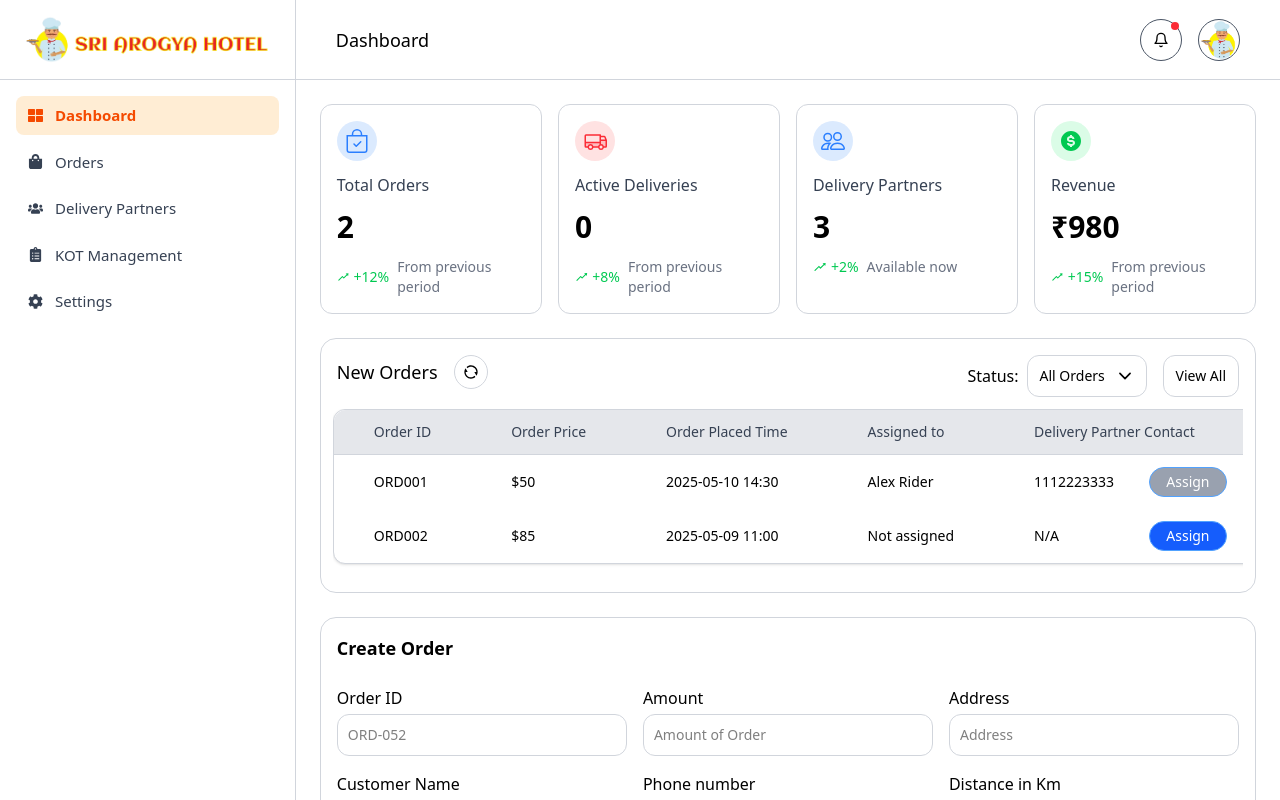
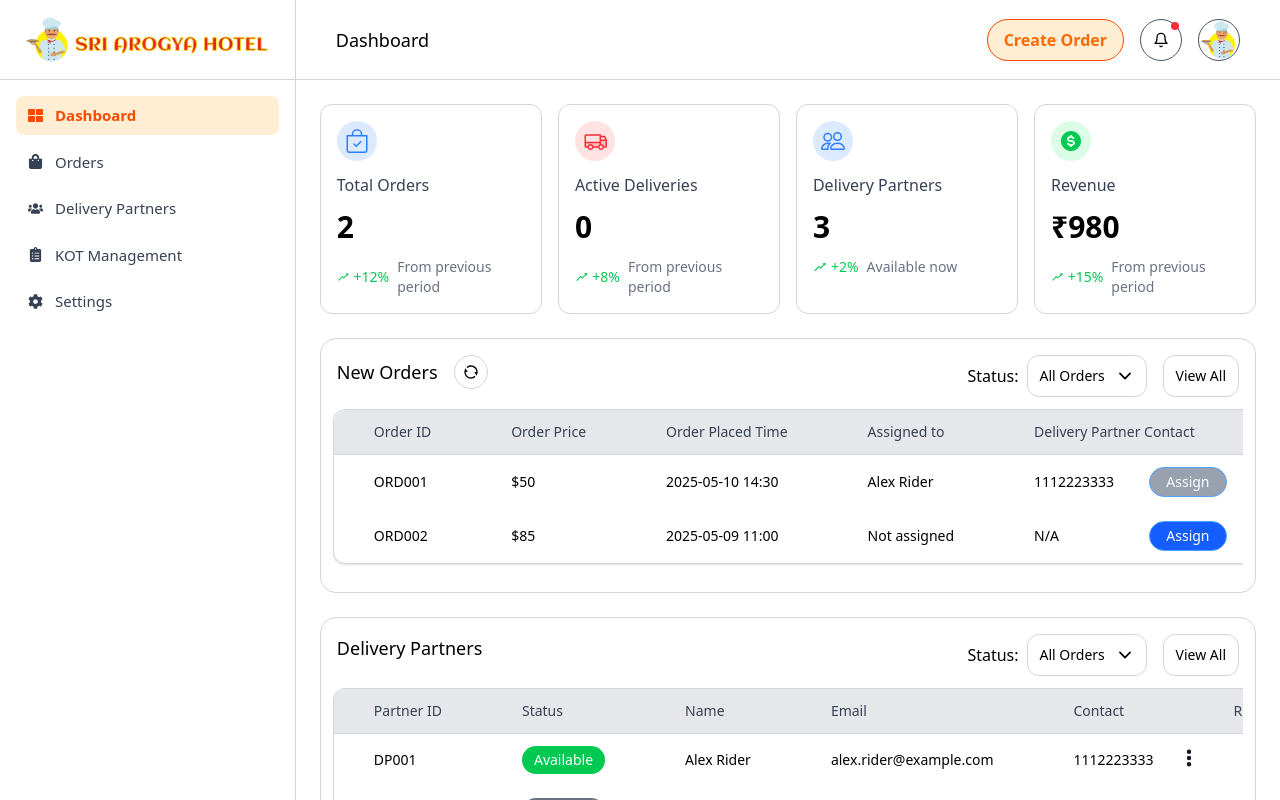
Before and after one commit to MaiNehaHu/Arogya-Hotels, a React (Vite) app in the folder Client/: page /admin/dashboard in a window 1280 px wide. Built offline with nearby package versions, Linux system fonts and the light colour scheme.

Commit message:
delivery partner, model

```diff
--- a/Client/src/components/dashboard/NavBar.tsx
+++ b/Client/src/components/dashboard/NavBar.tsx
@@ -5,9 +5,12 @@ import { useEffect, useState } from "react";
 import { IoPersonCircleOutline } from "react-icons/io5";
 import { PiGear } from "react-icons/pi";
 import { Link, useLocation } from "react-router-dom";
+import Model from "../../layouts/Model";
+import CreateOrder from "./main/CreateOrder";
 
 const NavBar = () => {
   const [showDropDown, setShowDropDown] = useState(false);
+  const [showCreateOrderModal, setShowCreateOrderModal] = useState(false);
   const location = useLocation();
 
   const pathTitleMap: { [key: string]: string } = {
@@ -26,6 +29,16 @@ const NavBar = () => {
       <h1 className="text-lg font-medium">{currentTitle}</h1>
 
       <div className="flex flex-row gap-x-4">
+        <button onClick={() => setShowCreateOrderModal(true)} className="relative border border-orange-600 text-orange-500 font-semibold bg-orange-100 text-base py-2 px-4 rounded-full hover:bg-orange-500 hover:text-white transition-colors cursor-pointer">
+          Create Order
+        </button>
+
+        {showCreateOrderModal &&
+          <Model isOpen={showCreateOrderModal} onClose={() => setShowCreateOrderModal(false)}>
+            <CreateOrder />
+          </Model>
+        }
+
         <button className="relative border border-gray-600 text-base p-3 rounded-full hover:bg-black hover:text-white transition-colors cursor-pointer">
           <LuBell />
 
--- a/Client/src/components/dashboard/main/CreateOrder.tsx
+++ b/Client/src/components/dashboard/main/CreateOrder.tsx
@@ -5,7 +5,7 @@ const CreateOrder = () => {
     const appearenNoneForNumber = " appearance-none [&::-webkit-inner-spin-button]:appearance-none [&::-webkit-outer-spin-button]:appearance-none";
 
     return (
-        <div className='border border-gray-300 rounded-2xl p-4 mt-6'>
+        <div className='border border-gray-300 rounded-2xl p-4'>
             <h1 className='text-lg font-semibold mb-2'>Create Order</h1>
 
             <section className="flex flex-col gap-y-4">
--- /dev/null
+++ b/Client/src/components/dashboard/main/DeliveryPartners.tsx
@@ -0,0 +1,142 @@
+import React, { useEffect, useState } from 'react';
+import { IoChevronDownOutline } from 'react-icons/io5';
+import DropDown from '../DropDown';
+import { Link } from 'react-router-dom';
+import { PiDotsThreeOutlineVerticalFill } from 'react-icons/pi';
+import { RiRefreshLine } from 'react-icons/ri';
+
+const deliveryPartnerHeaders = [
+    "Partner ID",
+    "Status",
+    "Name",
+    "Email",
+    "Contact",
+    "Region",
+    "Total Deliveries",
+    ""
+];
+
+const samplePartners = [
+    {
+        partner_id: "DP001",
+        name: "Alex Rider",
+        email: "alex.rider@example.com",
+        contact: "1112223333",
+        region: "Downtown",
+        total_deliveries: 128,
+        status: "Available"
+    },
+    {
+        partner_id: "DP002",
+        name: "Maria Hill",
+        email: "maria.hill@example.com",
+        contact: "4445556666",
+        region: "Uptown",
+        total_deliveries: 94,
+        status: "Busy"
+    }
+];
+
+const DeliveryPartners = () => {
+    const [status, setStatus] = useState("");
+    const [showOptions, setShowOptions] = useState("");
+
+    useEffect(() => {
+        const handleClickOutside = (event: MouseEvent) => {
+            const target = event.target as HTMLElement;
+            if (
+                !target.closest(".options-dropdown") &&
+                !target.closest(".options-button")
+            ) {
+                setShowOptions("");
+            }
+        };
+        document.addEventListener("mousedown", handleClickOutside);
+        return () => document.removeEventListener("mousedown", handleClickOutside);
+    }, []);
+
+    return (
+        <div className='border border-gray-300 rounded-2xl p-3 mt-6'>
+            <header className="flex flex-row items-start justify-between p-1">
+                <section className="flex flex-row items-center gap-4">
+                    <h1 className="text-lg font-medium">Delivery Partners</h1>
+
+                    {/* <button className="cursor-pointer p-2 rounded-full border border-gray-300 hover:bg-black hover:text-white transition-colors">
+                        <RiRefreshLine />
+                    </button> */}
+                </section>
+
+                <section className="flex flex-row gap-4 items-center">
+                    <div className="flex flex-row gap-2 items-center">
+                        <p>Status:</p>
+                        <DropDown ArrayObj={["All Orders", "Preparing", "Out for Delivery", "Delivered", "Cancelled"]} setValue={setStatus} />
+                    </div>
+                    <Link to="/admin/orders">
+                        <button className='border border-gray-300 rounded-xl py-2.5 px-3 text-sm font-medium hover:text-white hover:bg-orange-500 cursor-pointer transition-colors'>
+                            View All
+                        </button>
+                    </Link>
+                </section>
+            </header>
+
+            <div className="overflow-x-auto w-full pb-4 mt-2">
+                <div className="bg-white w-fit border border-gray-300 shadow rounded-xl">
+                    <table className="min-w-full text-left">
+                        <thead className="bg-gray-200 text-gray-700 border-b border-gray-300 text-sm font-semibold">
+                            <tr>
+                                {deliveryPartnerHeaders.map((title, idx) => (
+                                    <th
+                                        key={idx}
+                                        className={`py-3 px-10  text-nowrap font-medium ${idx === 0 ? "rounded-tl-xl" : idx === deliveryPartnerHeaders.length - 1 ? "rounded-tr-xl" : ""}`}
+                                    >
+                                        {title}
+                                    </th>
+                                ))}
+                            </tr>
+                        </thead>
+                        <tbody>
+                            {samplePartners.length > 0 ? (
+                                samplePartners.map((partner, index) => (
+                                    <tr key={index}>
+                                        <td className="py-3 px-10 text-sm text-nowrap">{partner.partner_id}</td>
+                                        <td className="py-3 px-10 text-sm text-nowrap">
+                                            <div className={"px-3 py-1 rounded-full text-center text-white font-medium" + ` ${partner.status === "Available" ? "bg-green-500" : "bg-gray-500"}`}>{partner.status}</div>
+                                        </td>
+                                        <td className="py-3 px-10 text-sm text-nowrap">{partner.name}</td>
+                                        <td className="py-3 px-10 text-sm text-nowrap">{partner.email}</td>
+                                        <td className="py-3 px-10 text-sm text-nowrap">{partner.contact}</td>
+                                        <td className="py-3 px-10 text-sm text-nowrap">{partner.region}</td>
+                                        <td className="py-3 px-10 text-sm text-nowrap">{partner.total_deliveries}</td>
+                                        <td className="py-3 px-4 text-sm text-nowrap text-gray-900 sticky right-0 bg-white z-0">
+                                            <button onClick={() => setShowOptions(partner.partner_id)} className="cursor-pointer text-xl options-button">
+                                                <PiDotsThreeOutlineVerticalFill />
+                                            </button>
+                                            {showOptions === partner.partner_id && (
+                                                <div className={"absolute w-fit right-20 z-50 border border-gray-300 rounded-2xl flex flex-col items-start bg-white shadow options-dropdown" + ` ${samplePartners.length - 1 <= index ? "bottom-5 rounded-br-[0]" : "top-5 rounded-tr-[0]"}`}>
+                                                    <button className={"text-sm text-nowrap p-3 px-4 pr-10 border-b border-gray-300 w-full text-left hover:bg-gray-100 cursor-pointer" + ` ${samplePartners.length - 1 <= index ? "rounded-t-2xl" : "rounded-tl-2xl"}`}>
+                                                        Remove Partner
+                                                    </button>
+                                                    <button className={"text-sm text-nowrap p-3 px-4 pr-10 w-full text-left hover:bg-gray-100 cursor-pointer" + ` ${samplePartners.length - 1 <= index ? "rounded-bl-2xl" : "rounded-b-2xl"}`}>
+                                                        Edit Details
+                                                    </button>
+                                                </div>
+                                            )}
+                                        </td>
+                                    </tr>
+                                ))
+                            ) : (
+                                <tr>
+                                    <td className="py-3 px-4 text-sm text-gray-600" colSpan={deliveryPartnerHeaders.length}>
+                                        No delivery partners found.
+                                    </td>
+                                </tr>
+                            )}
+                        </tbody>
+                    </table>
+                </div>
+            </div>
+        </div>
+    );
+};
+
+export default DeliveryPartners;
--- /dev/null
+++ b/Client/src/layouts/Model.tsx
@@ -0,0 +1,25 @@
+import React from 'react'
+import { CgClose } from 'react-icons/cg';
+
+const Model = ({ isOpen, onClose, children }: { isOpen: boolean; onClose: () => void; children: React.ReactNode }) => {
+    if (!isOpen) return;
+
+    return (
+        <div
+            onClick={onClose}
+            className='w-full h-screen bg-[#00000050] absolute top-0 left-0 right-0 z-50 p-10 overflow-y-auto flex justify-center items-start'
+        >
+            <div
+                className="w-full max-w-5xl p-8 rounded-2xl bg-white relative"
+                onClick={(e) => e.stopPropagation()}
+            >
+                <button onClick={onClose} className="p-2 cursor-pointer absolute top-12 right-12 rounded-full border border-gray-300 hover:bg-black hover:text-white transition-colors">
+                    <CgClose />
+                </button>
+                {children}
+            </div>
+        </div>
+    )
+}
+
+export default Model
--- a/Client/src/pages/Dashboard.tsx
+++ b/Client/src/pages/Dashboard.tsx
@@ -1,15 +1,18 @@
 // import React from 'react'
 
 import CreateOrder from "../components/dashboard/main/CreateOrder"
+import DeliveryPartners from "../components/dashboard/main/DeliveryPartners"
 import NewOrders from "../components/dashboard/main/NewOrders"
 import Overview from "../components/dashboard/main/Overview"
 
 const Dashboard = () => {
+
   return (
     <>
       <Overview />
 
       <NewOrders />
+      <DeliveryPartners />
 
       <CreateOrder />
     </>
```
